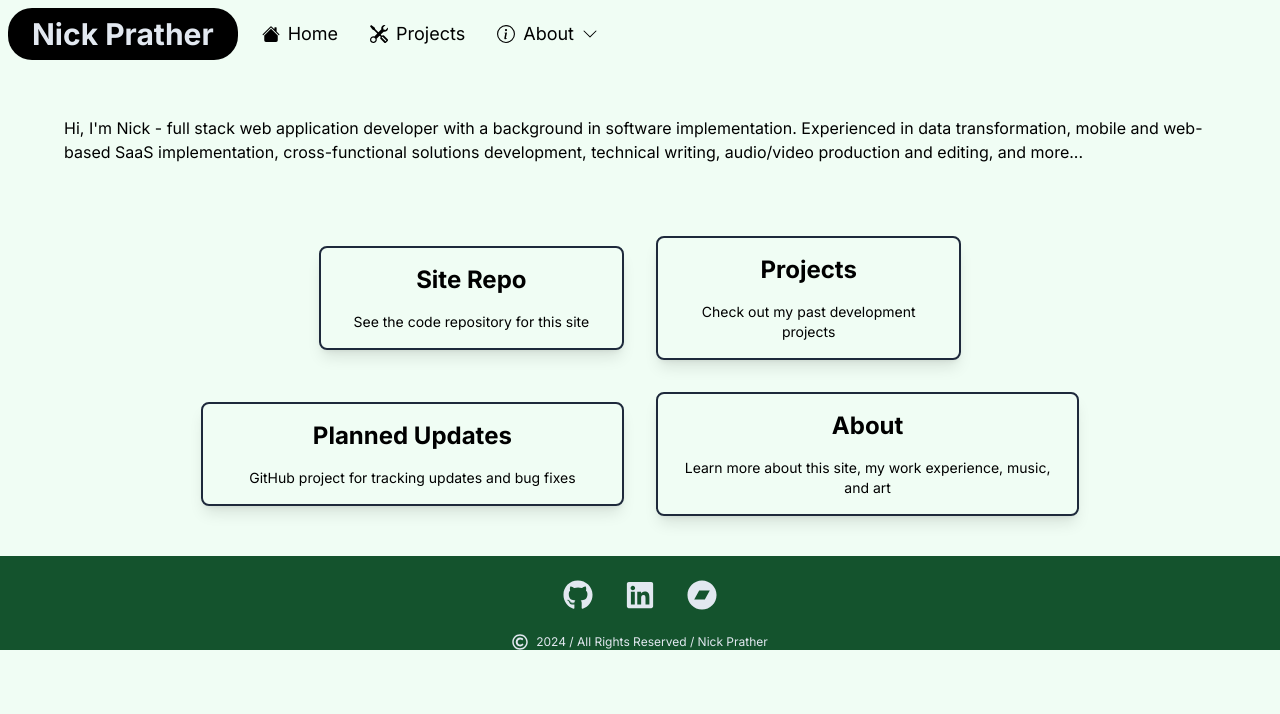
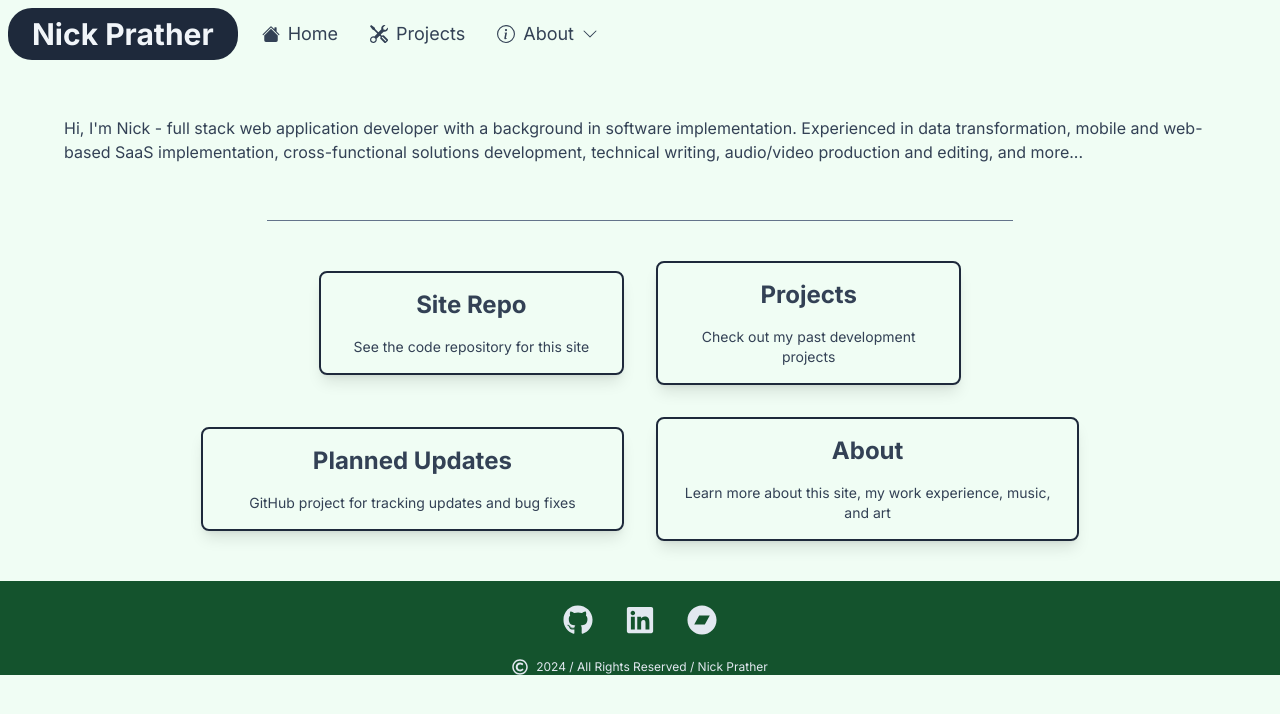
Before and after one commit to NickPrather11/Portfolio_V7, a Next.js app: page / in a window 1280 px wide. Shown: the top 714 px of the page. Built offline with nearby package versions, Linux system fonts and the light colour scheme; no server answers.

Commit message:
update: styling changes to navbars, hr elements, and About page menu

```diff
--- a/app/about/layout.tsx
+++ b/app/about/layout.tsx
@@ -61,7 +61,7 @@ export default function AboutPageLayout({ children }: any) {
         </h1>
       </div>
 
-      <hr className="mt-6 w-11/12 md:w-7/12" />
+      <hr className="mt-6 w-11/12 md:w-7/12 border-slate-500" />
 
       <ActiveTabContext.Provider value={activeTabState}>
         <div className="flex flex-row flex-wrap justify-evenly w-full pt-2 md:justify-center md:gap-10 md:w-7/12">
@@ -71,7 +71,7 @@ export default function AboutPageLayout({ children }: any) {
               href={tab.href}
               className={`tab-link ${
                 activeTabState === tab.stateNum
-                  ? "bg-slate-800 bg-opacity-70"
+                  ? "bg-slate-300"
                   : ""
               }`}
             >
--- a/app/components/navbar/Navbar.tsx
+++ b/app/components/navbar/Navbar.tsx
@@ -8,9 +8,9 @@ const Navbar = () => {
     <header className="flex flex-row top-0 w-full">
       <Link
         href="/"
-        className="flex flex-row items-center p-2 m-2 gap-4 bg-black rounded-3xl md:mr-4 hover:text-slate-300"
+        className="flex flex-row items-center p-2 m-2 gap-4 bg-slate-800 rounded-3xl md:mr-4 hover:text-slate-300"
       >
-        <h2 className="mb-0 mx-4 text-slate-200">Nick Prather</h2>
+        <h2 className="mb-0 mx-4 text-slate-100">Nick Prather</h2>
       </Link>
       <NavbarMobile className="lg:hidden" />
       <NavbarDesktop className="lg:flex" />
--- a/app/components/navbar/NavbarDesktopLink.tsx
+++ b/app/components/navbar/NavbarDesktopLink.tsx
@@ -87,7 +87,7 @@ const NavbarDesktopLink = ({
           ref={dropdownRef}
           className={`${
             expanded
-              ? "flex flex-col absolute z-50 mt-2 px-2 rounded-xl border border-slate-200"
+              ? "flex flex-col absolute z-50 mt-2 px-2 rounded-xl bg-slate-200 border border-slate-400 shadow-xl"
               : "hidden"
           }`}
         >
--- a/app/components/navbar/NavbarMobile.tsx
+++ b/app/components/navbar/NavbarMobile.tsx
@@ -43,7 +43,7 @@ const NavbarMobile = ({ className }: any) => {
       <div className="flex items-center mr-4 text-4xl">
         <button
           onClick={() => setExpanded((curr) => !curr)}
-          className={`p-2 rounded-full ${expanded ? "bg-slate-500" : ""}`}
+          className={`p-2 rounded-full ${expanded ? "bg-slate-400" : ""}`}
         >
           <BsList />
         </button>
@@ -53,7 +53,7 @@ const NavbarMobile = ({ className }: any) => {
           ref={dropdownRef}
           className={`${
             expanded
-              ? "flex flex-col absolute z-50 right-0 mr-2 mt-16 shadow-2xl rounded-xl border border-slate-200 bg-green-50"
+              ? "flex flex-col absolute z-50 right-0 mr-2 mt-16 shadow-xl rounded-xl border border-slate-400 bg-slate-200"
               : "hidden"
           }`}
         >
@@ -64,7 +64,7 @@ const NavbarMobile = ({ className }: any) => {
             childDropdownContents={[]}
             onParentExpandedStateUpdate={handleParentExpandedStateUpdate}
           />
-          <hr className="w-full" />
+          <hr className="w-11/12 border-slate-400 self-center" />
           <NavbarMobileLink
             name="Projects"
             icon={<BsTools />}
@@ -72,7 +72,7 @@ const NavbarMobile = ({ className }: any) => {
             childDropdownContents={[]}
             onParentExpandedStateUpdate={handleParentExpandedStateUpdate}
           />
-          <hr className="w-full" />
+          <hr className="w-11/12 border-slate-400 self-center" />
           <NavbarMobileLink
             name="About"
             icon={<BsInfoCircle />}
--- a/app/components/navbar/NavbarMobileChildDropdown.tsx
+++ b/app/components/navbar/NavbarMobileChildDropdown.tsx
@@ -13,7 +13,7 @@ const NavbarMobileChildDropdown = ({
   onStateUpdates,
 }: ChildDropdownProps) => {
   return (
-    <div>
+    <div className="">
       {dropdownContents.map((dropLink: ChildDropdownLink, index: number) => {
         return (
           <Link
--- a/app/globals.css
+++ b/app/globals.css
@@ -46,8 +46,7 @@ body {
 @layer components {
   .tab-link {
     @apply mb-2 p-2 text-center font-bold rounded-lg border border-white
-        hover:bg-blue-300 hover:bg-opacity-50
-         active:text-slate-800;
+        hover:bg-slate-200
   }
 
   .link {
--- a/app/layout.tsx
+++ b/app/layout.tsx
@@ -31,7 +31,7 @@ export default function RootLayout({
       <head>
         <link rel="icon" href="/AvatarNick.svg" />
       </head>
-      <body className="flex flex-col m-0 p-0 min-h-screen text-black bg-green-50 bg-cover bg-center bg-fixed">
+      <body className="flex flex-col m-0 p-0 min-h-screen text-slate-700 bg-green-50 bg-cover bg-center bg-fixed">
         <Navbar />
         <Suspense fallback={<Loading />}>{children}</Suspense>
         <Footer />
--- a/app/page.tsx
+++ b/app/page.tsx
@@ -14,17 +14,12 @@ export default function Home() {
         </Center>
       </Card>
 
-      {/* Testing for background slideshow implementation
-      <div className="flex justify-center m-10 bg-gray-800">
-        <img className="absolute w-80" src="/backgrounds/2x2_1a.jpg" alt="" />
-        <img className="absolute w-80 opacity-100" src="/backgrounds/2x2_2a.jpg" alt="" />
-      </div>
-      */}
+      <hr className="mt-6 w-10/12 md:w-7/12 border-slate-500" />
 
       <Center id="all_landing_cards" className="flex flex-col w-full m-6">
         <Center className="flex-col justify-evenly lg:flex-row">
           <CardLink
-            href="https://github.com/NickPrather11/Next_TS_Portfolio"
+            href="https://github.com/NickPrather11/Portfolio_V7"
             target="_blank"
             title="Site Repo"
             description="See the code repository for this site"
```
